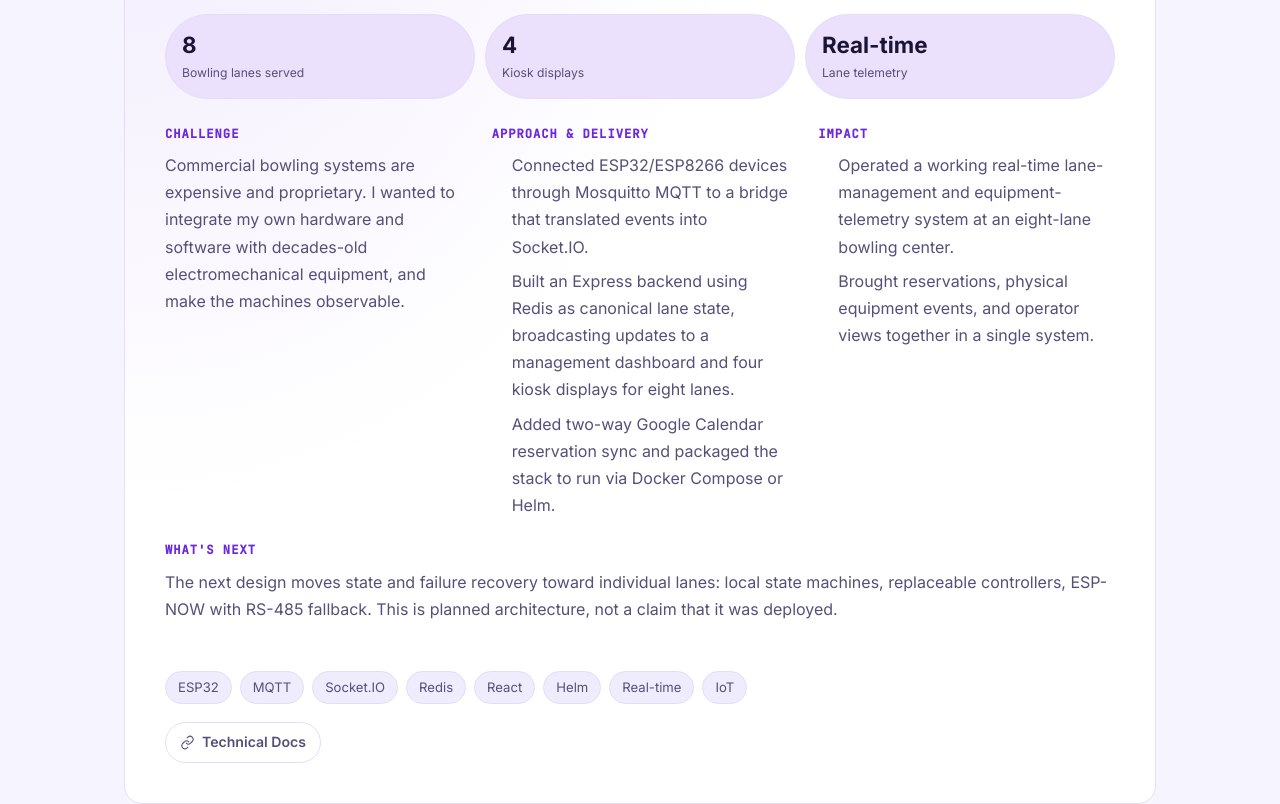
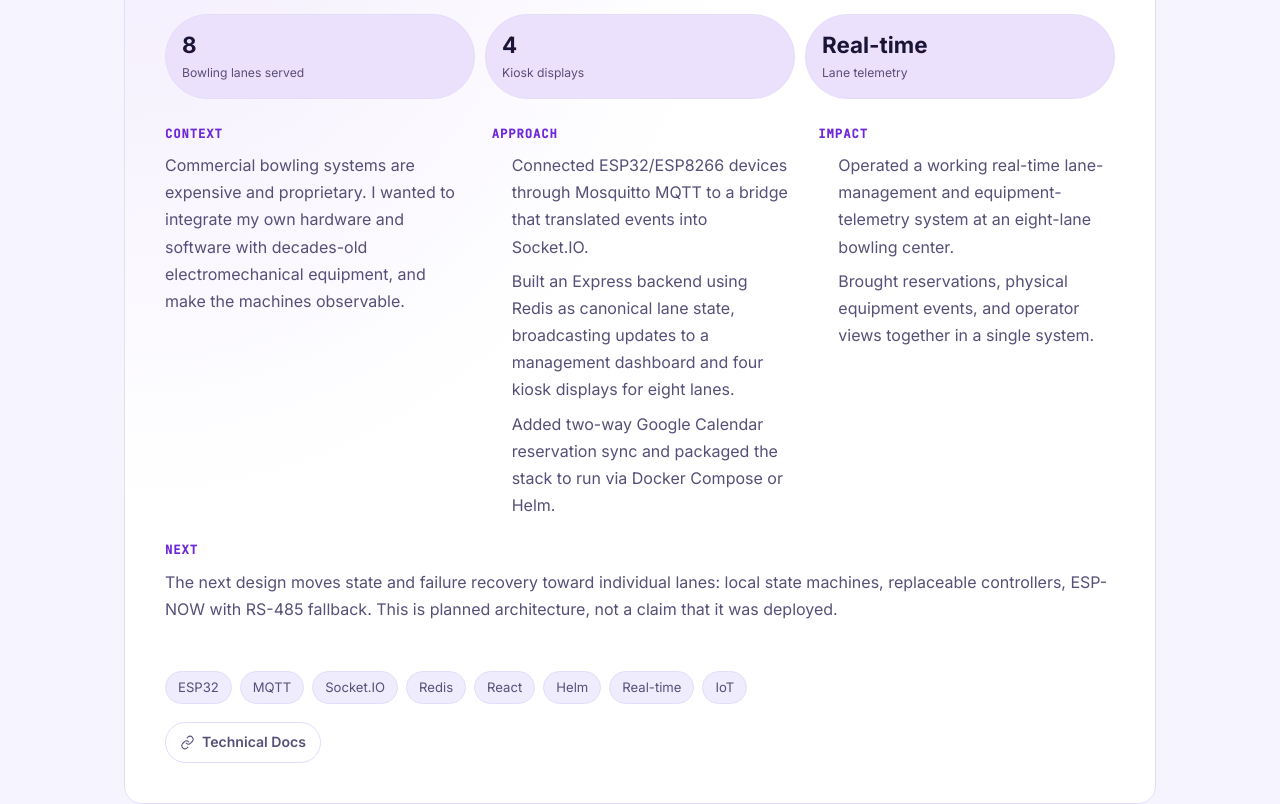
Before and after one commit to nicholas-a-hall/nicholas-a-hall.github.io, a React (Vite) app: page / in a window 1280 px wide. Shown: the part 6880-7684 px from the top of the page. Built offline with nearby package versions, Linux system fonts and the light colour scheme.

Commit message:
update project card headers

```diff
--- a/src/components/ProjectCard.jsx
+++ b/src/components/ProjectCard.jsx
@@ -48,10 +48,10 @@ export default function ProjectCard({ project }) {
 
         {hasCaseStudy ? (
           <div className="project__case-study">
-            <ProjectSection heading="Challenge" >{challenge}</ProjectSection>
-            <ProjectSection heading="Approach & Delivery">{approach}</ProjectSection>
+            <ProjectSection heading="Context" >{challenge}</ProjectSection>
+            <ProjectSection heading="Approach">{approach}</ProjectSection>
             <ProjectSection heading="Impact">{impact}</ProjectSection>
-            <ProjectSection heading="What's next">{nextSteps}</ProjectSection>
+            <ProjectSection heading="Next">{nextSteps}</ProjectSection>
           </div>
         ) : (
           <div className="project__overview">
```
